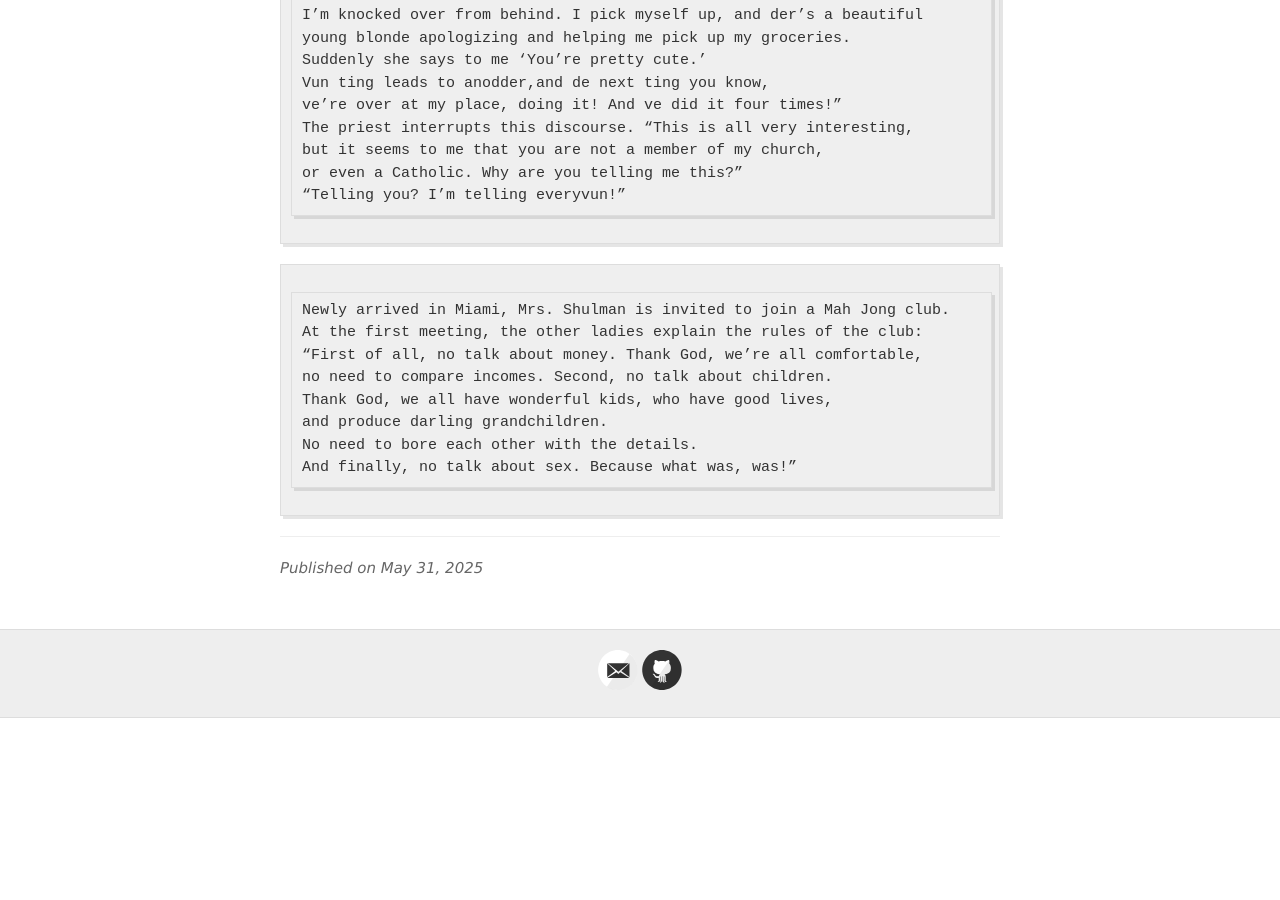
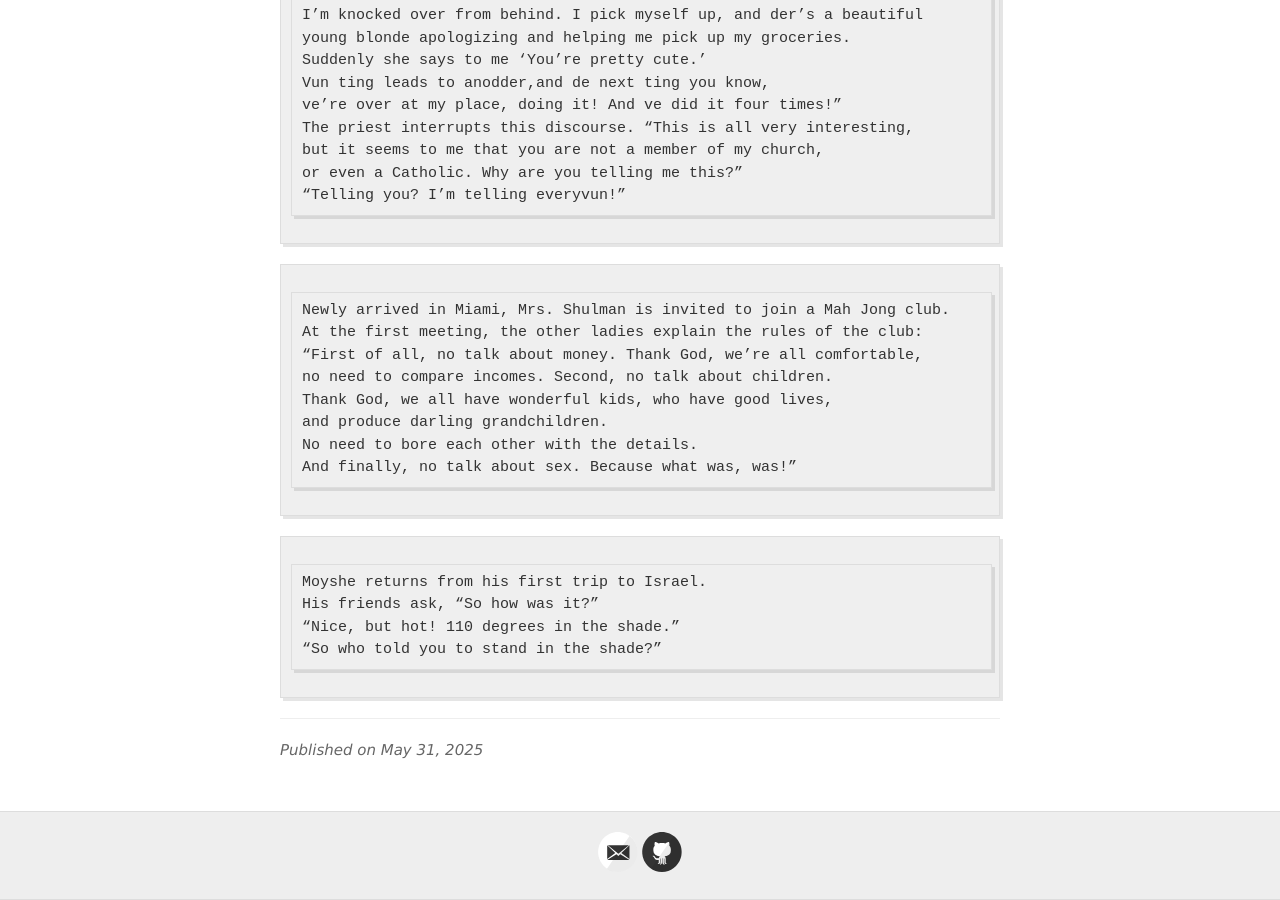
Before and after one commit to jvmallow/jvmallow.github.io, a Jekyll site: the page built from _posts/2025-05-31-Jewish_Humor.md, in a window 1280 px wide and 900 px high, scrolled down 20732 px. Built offline with Jekyll 4.4.1, drawn with Linux system fonts in a browser that asks for light colours; a script that is not in the unit is left out; before the commit the page ends 21450 px from its top, so only the background shows below that.

Commit message:
Update 2025-05-31-Jewish_Humor.md

```diff
--- a/_posts/2025-05-31-Jewish_Humor.md
+++ b/_posts/2025-05-31-Jewish_Humor.md
@@ -845,3 +845,9 @@ and produce darling grandchildren.
 No need to bore each other with the details.
 And finally, no talk about sex. Because what was, was!”
 ~~~~~
+~~~~~
+Moyshe returns from his first trip to Israel.
+His friends ask, “So how was it?”
+“Nice, but hot! 110 degrees in the shade.”
+“So who told you to stand in the shade?”
+~~~~~
```
